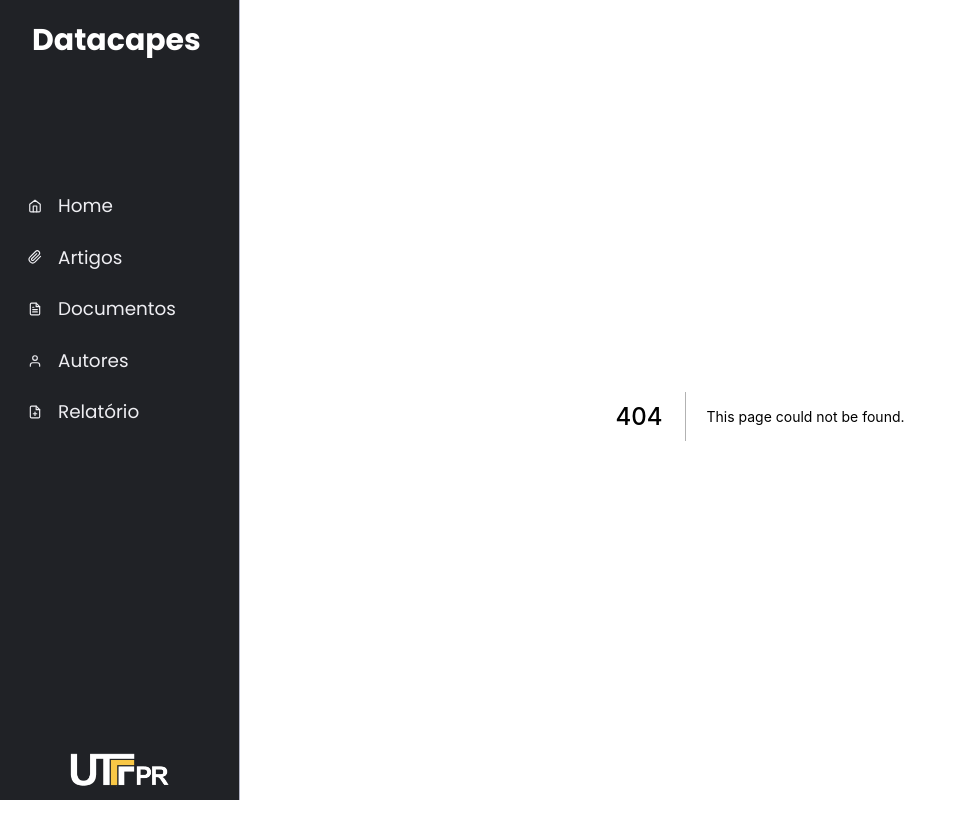
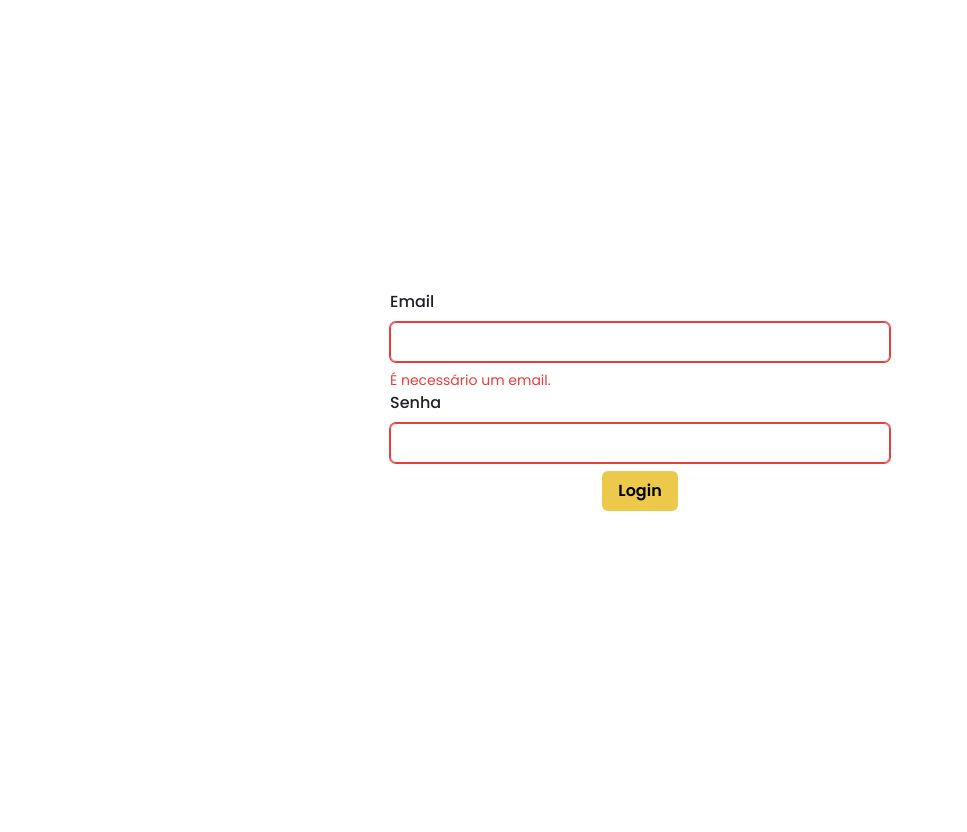
Before and after one commit to utfpr/ppgcc-cm-datacapes-front, a Next.js app: page /login in a window 1280 px wide. Before the commit this address had no page. Shown: the whole page, without its empty margins (0-967 px from the left). After the commit the page ends 800 px from the top, so only its background shows below. Built offline with nearby package versions, Linux system fonts and the light colour scheme.

Commit message:
feat: 🎸 Creating page to login

```diff
--- /dev/null
+++ b/components/LoginForm/index.tsx
@@ -0,0 +1,60 @@
+import {
+  FormControl,
+  FormLabel,
+  Input,
+  FormErrorMessage,
+  FormHelperText,
+  VStack,
+  Button,
+} from "@chakra-ui/react";
+import { useState } from "react";
+
+export default function LoginForm() {
+  // function errorMessageExample() {
+  // function errorMessageExample() {
+  const [input, setInput] = useState("");
+
+  const handleInputChange = (e) => setInput(e.target.value);
+
+  const isError = input === "";
+
+  return (
+    <VStack
+      as="form"
+      mx="auto"
+      w={{ base: "90%", md: 500 }}
+      h="100vh"
+      justifyContent="center"
+    >
+      <FormControl isInvalid={isError}>
+        <FormLabel htmlFor="email">Email</FormLabel>
+        <Input
+          id="email"
+          type="email"
+          value={input}
+          onChange={handleInputChange}
+        />
+        {!isError ? (
+          <FormHelperText>
+            Entre utilizando o email da universidade tecnológica federal do
+            paraná.
+          </FormHelperText>
+        ) : (
+          <FormErrorMessage>É necessário um email.</FormErrorMessage>
+        )}
+
+        <FormLabel htmlFor="password">Senha</FormLabel>
+        <Input
+          id="password"
+          type="password"
+          value={input}
+          onChange={handleInputChange}
+        ></Input>
+      </FormControl>
+      <Button colorScheme="yellow" variant="solid">
+        Login
+      </Button>
+    </VStack>
+  );
+  // }
+}
--- a/pages/_app.tsx
+++ b/pages/_app.tsx
@@ -1,7 +1,6 @@
 import { ChakraProvider } from "@chakra-ui/react";
 import type { AppProps } from "next/app";
 import { ToastContainer } from "react-toastify";
-import Navbar from "../components/Navbar";
 import "react-toastify/dist/ReactToastify.css";
 
 import { theme } from "../styles/theme";
@@ -9,9 +8,7 @@ import { theme } from "../styles/theme";
 function MyApp({ Component, pageProps }: AppProps) {
   return (
     <ChakraProvider theme={theme}>
-      <Navbar>
-        <Component {...pageProps} />
-      </Navbar>
+      <Component {...pageProps} />
       <ToastContainer
         position="top-right"
         hideProgressBar={false}
--- a/pages/articles.tsx
+++ b/pages/articles.tsx
@@ -1,7 +1,9 @@
+import Navbar from "../components/Navbar";
+
 export default function Articles() {
   return (
-    <div>
+    <Navbar>
       <h1>Hello Next.js</h1>
-    </div>
+    </Navbar>
   );
 }
--- a/pages/authors.tsx
+++ b/pages/authors.tsx
@@ -1,7 +1,9 @@
+import Navbar from "../components/Navbar";
+
 export default function Authors() {
   return (
-    <div>
+    <Navbar>
       <h1>Hello Next.js</h1>
-    </div>
+    </Navbar>
   );
 }
--- a/pages/documents.tsx
+++ b/pages/documents.tsx
@@ -1,7 +1,9 @@
+import Navbar from "../components/Navbar";
+
 export default function Documents() {
   return (
-    <div>
+    <Navbar>
       <h1>Hello Next.js</h1>
-    </div>
+    </Navbar>
   );
 }
--- a/pages/home.tsx
+++ b/pages/home.tsx
@@ -1,4 +1,5 @@
 import { useDisclosure } from "@chakra-ui/react";
+import Navbar from "../components/Navbar";
 import { XMLUploadButton } from "../components/XMLUploadButton";
 import { XMLUploadModal } from "../components/XMLUploadModal";
 
@@ -6,9 +7,9 @@ export default function Home() {
   const { isOpen, onClose } = useDisclosure();
 
   return (
-    <div>
+    <Navbar>
       <XMLUploadButton />
       <XMLUploadModal isOpen={isOpen} onClose={onClose} />
-    </div>
+    </Navbar>
   );
 }
--- /dev/null
+++ b/pages/login.tsx
@@ -0,0 +1,5 @@
+import LoginForm from "../components/LoginForm";
+
+export default function Home() {
+  return <LoginForm></LoginForm>;
+}
```
